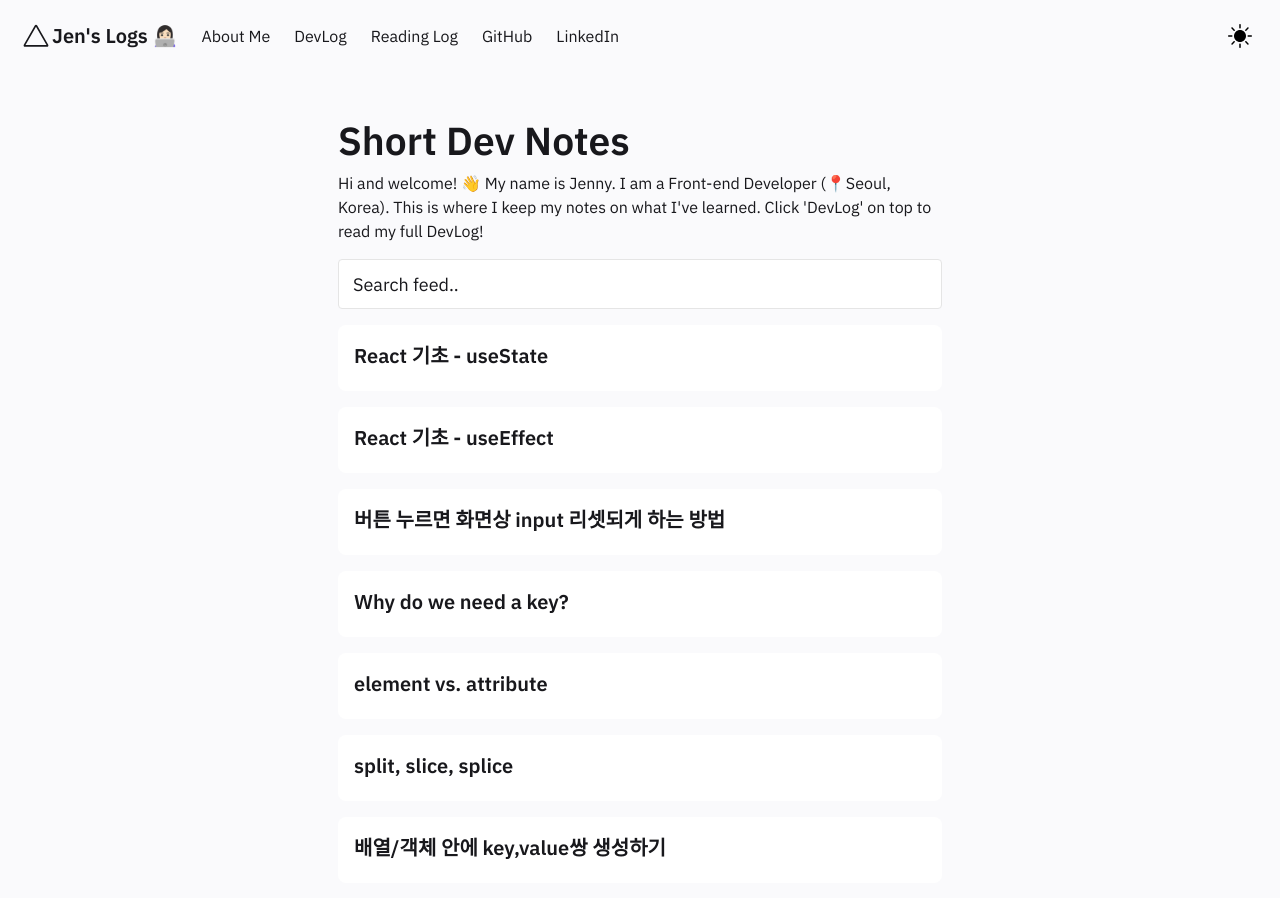
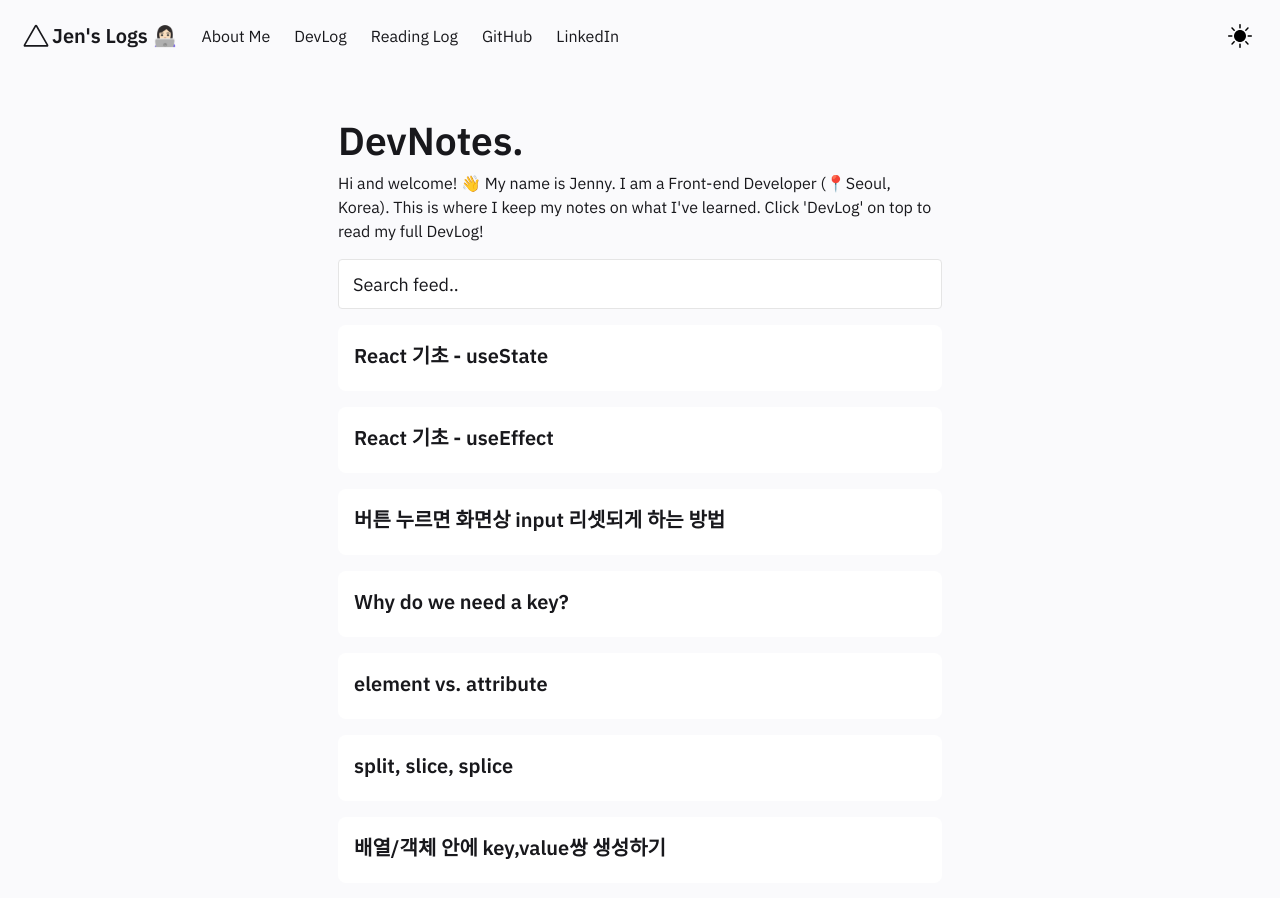
Before and after one commit to jenjenhub/blog, a Jekyll site: the page built from pages/index.md, in a window 1280 px wide and 900 px high. Built offline with Jekyll 4.4.1, drawn with Linux system fonts in a browser that asks for light colours.

Commit message:
Update FeedContent.html

```diff
--- a/_includes/FeedContent.html
+++ b/_includes/FeedContent.html
@@ -1,5 +1,5 @@
 <div class="block">
-    <h1> Short Dev Notes </h1>
+    <h1> DevNotes. </h1>
 
     Hi and welcome! 👋  My name is Jenny. I am a Front-end Developer (📍Seoul, Korea). This is where I keep my notes on what I've learned. Click 'DevLog' on top to read my full DevLog! </br>
 
```
